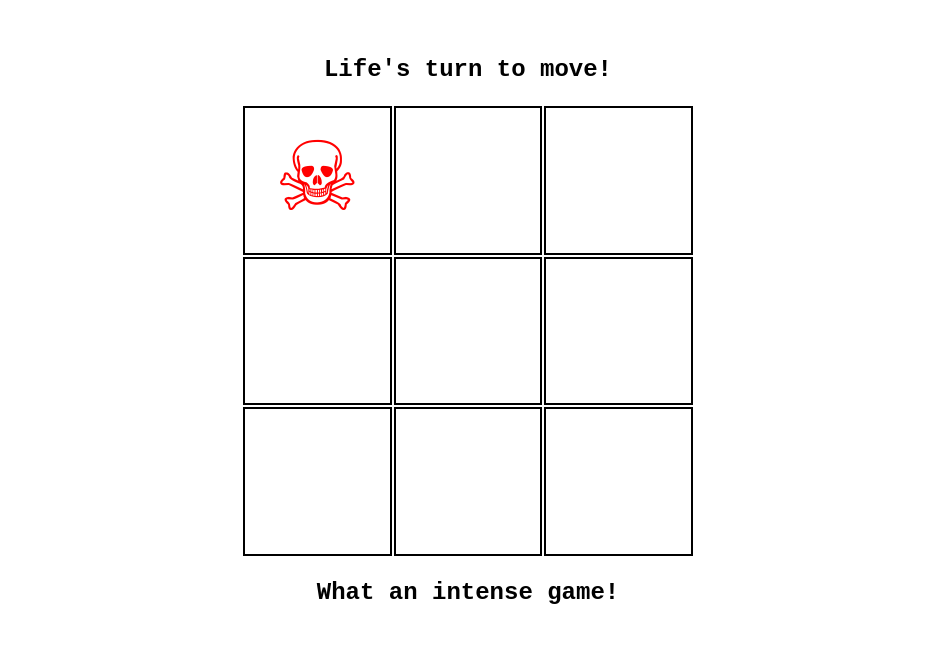
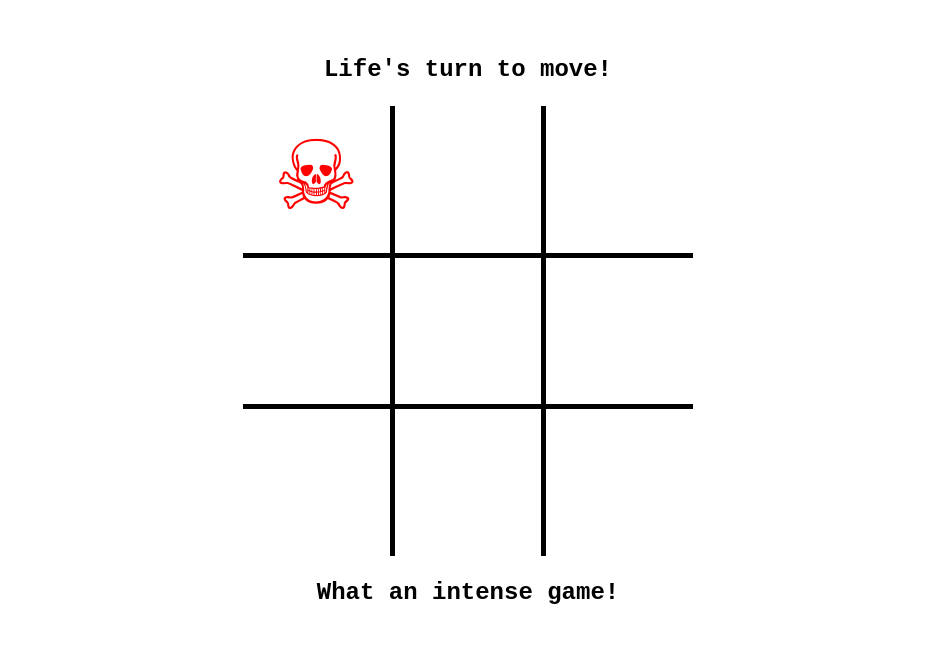
Before and after one commit to brianle169/tic-tac-toe, a website: page index.html in a window 1280 px wide. Both pictures are taken after a click on the button 489 px from the left and 253 px from the top of the page. Shown: the part 73-735 px from the top of the page, without its empty margins (172-1108 px from the left). Drawn offline with Linux system fonts and the light colour scheme.

Commit message:
Add grid gap color depending on winning condition

```diff
--- a/script.js
+++ b/script.js
@@ -76,6 +76,8 @@ const GameBoard = (() => {
     }
     return false;
   };
+
+  const diagCheck = () => {};
 
   const addPlayerMove = (row, col, player) => {
     board[row][col].checkMark(player);
@@ -175,6 +177,12 @@ const DisplayController = (() => {
     if (GameController.getGameEndStatus()) {
       disableBoard();
     }
+    boardDiv.style.backgroundColor =
+      GameController.getWinner() === "Death"
+        ? "red"
+        : GameController.getWinner() === "Life"
+        ? "green"
+        : "black";
   };
 
   // paintBoard: render the initial game board, and add event handler to each cell.
--- a/styles.css
+++ b/styles.css
@@ -38,7 +38,8 @@
   width: 450px;
   display: grid;
   grid-template: repeat(3, 1fr) / repeat(3, 1fr);
-  grid-gap: 2px;
+  grid-gap: 5px;
+  background-color: black;
 }
 
 /* Reset default styling for buttons */
@@ -51,7 +52,6 @@ button {
 .cell {
   font-size: 6rem;
   background-color: white;
-  border: 2px solid black;
 }
 
 /* button[disabled] { */
@@ -60,12 +60,11 @@ button {
 
 button:hover {
   cursor: pointer;
-  background-color: #00000025;
 }
 
 button:active {
   cursor: pointer;
-  background-color: #00000080;
+  background-color: #ffffff95;
 }
 
 .footer {
```
Also changed, not shown: .eslintrc.json.
